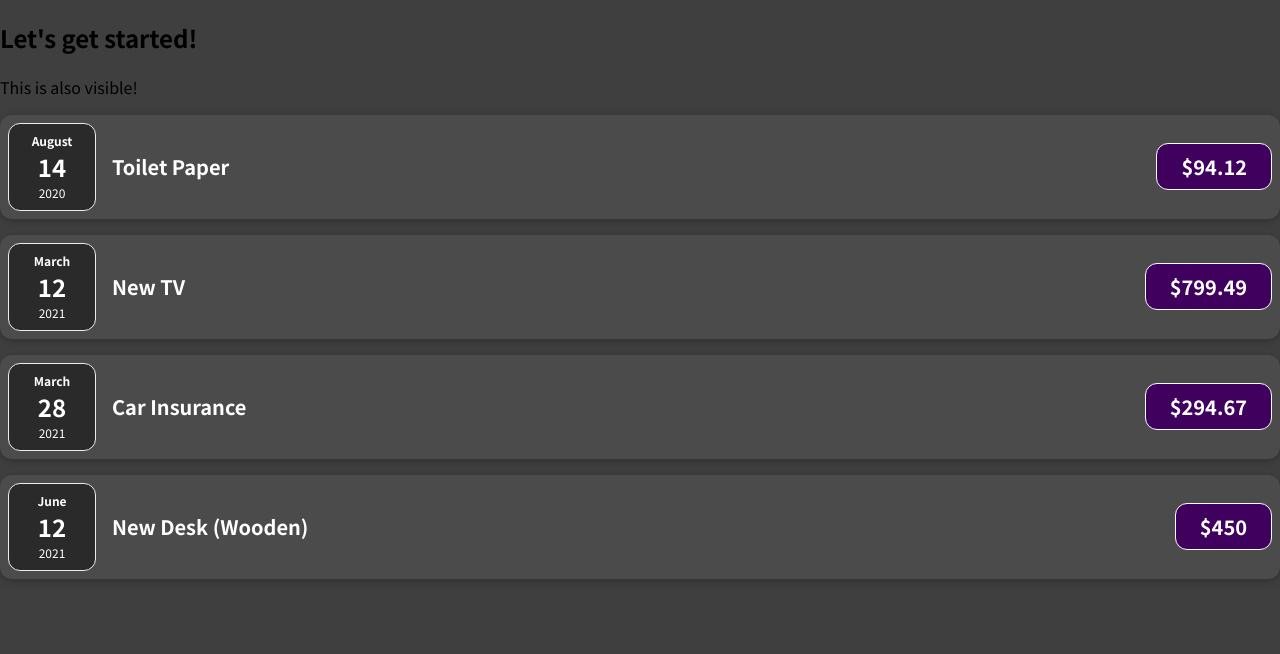
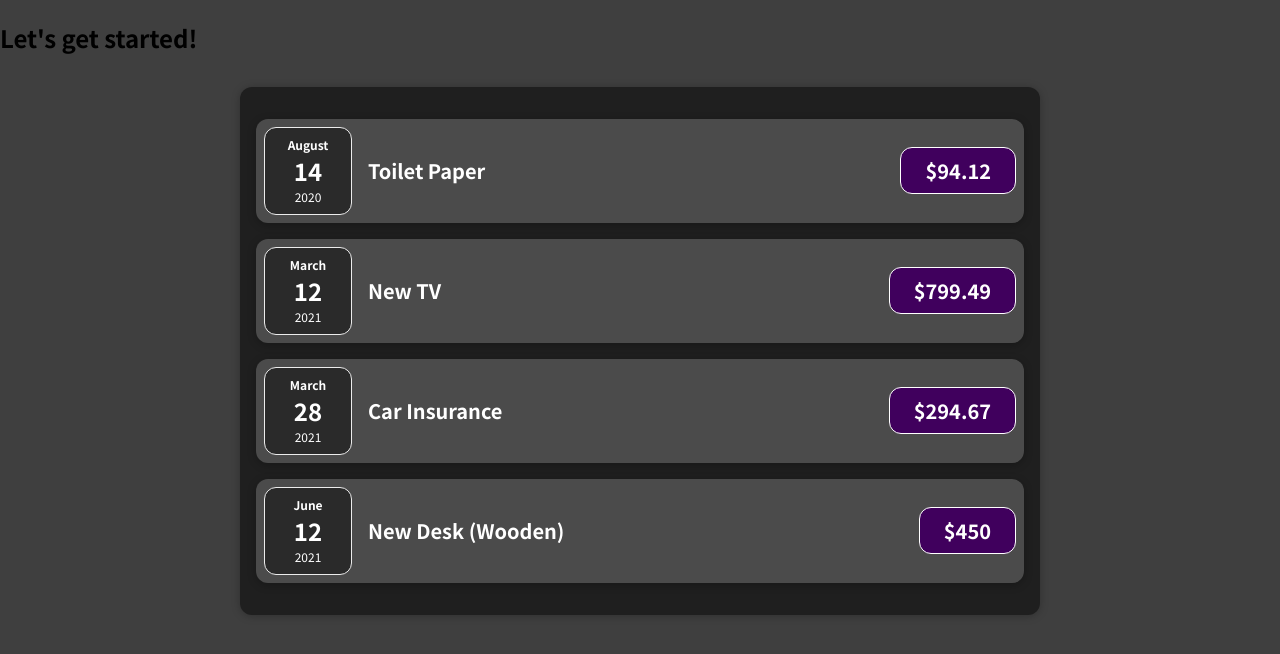
Before and after one commit to mmbateman2013/react-complete-guide, a JavaScript app: page / in a window 1280 px wide. Shown: the top 654 px of the page. Built offline with nearby package versions, Linux system fonts and the light colour scheme.

Commit message:
Completed Assignment One

```diff
--- a/src/App.js
+++ b/src/App.js
@@ -1,4 +1,4 @@
-import ExpenseItem from "./components/ExpenseItem";
+import Expenses from "./components/Expenses";
 
 const App = () => {
   const expenses = [
@@ -26,10 +26,7 @@
   return (
     <div>
       <h2>Let's get started!</h2>
-      <p>This is also visible!</p>
-      {expenses.map((e) => (
-        <ExpenseItem title={e.title} amount={e.amount} date={e.date} />
-      ))}
+      <Expenses expenses={expenses} />
     </div>
   );
 };
--- /dev/null
+++ b/src/components/Expenses.css
@@ -0,0 +1,9 @@
+.expenses {
+  padding: 1rem;
+  background-color: rgb(31, 31, 31);
+  margin: 2rem auto;
+  width: 50rem;
+  max-width: 95%;
+  border-radius: 12px;
+  box-shadow: 0 1px 8px rgba(0, 0, 0, 0.25);
+}
--- /dev/null
+++ b/src/components/Expenses.js
@@ -0,0 +1,15 @@
+import ExpenseItem from "./ExpenseItem";
+import "./Expenses.css";
+
+const Expenses = (props) => {
+  const expenses = props.expenses;
+  return (
+    <div className="expenses">
+      {expenses.map((e) => (
+        <ExpenseItem title={e.title} amount={e.amount} date={e.date} />
+      ))}
+    </div>
+  );
+};
+
+export default Expenses;
```
Also changed, not shown: 1 other file (tests, documents, lock files or other folders).
